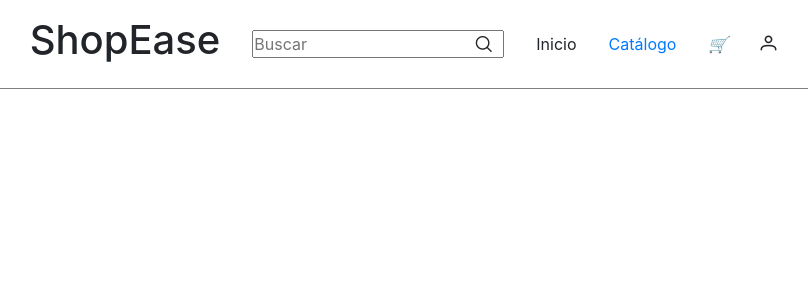
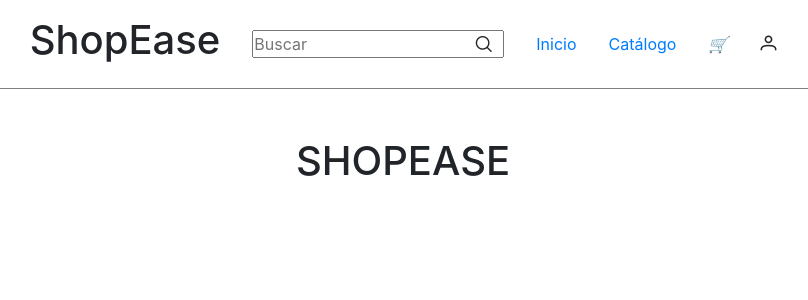
Before and after one commit to edsonUmg/shopease_grupo3_umg, an Angular app in the folder shop-ease/: page / in a window 1280 px wide. Shown: the top 300 px of the page, without its empty margins (237-1045 px from the left). Built offline with nearby package versions, Linux system fonts and the light colour scheme.

Commit message:
add route to root in nav section & add title

```diff
--- a/shop-ease/src/app/app.component.html
+++ b/shop-ease/src/app/app.component.html
@@ -1,2 +1,3 @@
 <shopease-header></shopease-header>
+<h1 style="text-align: center; margin-top: 3rem;">SHOPEASE</h1>
 <router-outlet></router-outlet>
--- a/shop-ease/src/app/components/header/header.component.html
+++ b/shop-ease/src/app/components/header/header.component.html
@@ -5,7 +5,7 @@
     <i class="pi pi-search"></i>
   </div>
   <ul>
-    <li>Inicio</li>
+    <li><a href="/">Inicio</a></li>
     <li><a href="/catalog">Catálogo</a></li>
     <li>
       <i><a href="/shopping-cart">🛒</a></i>
```
